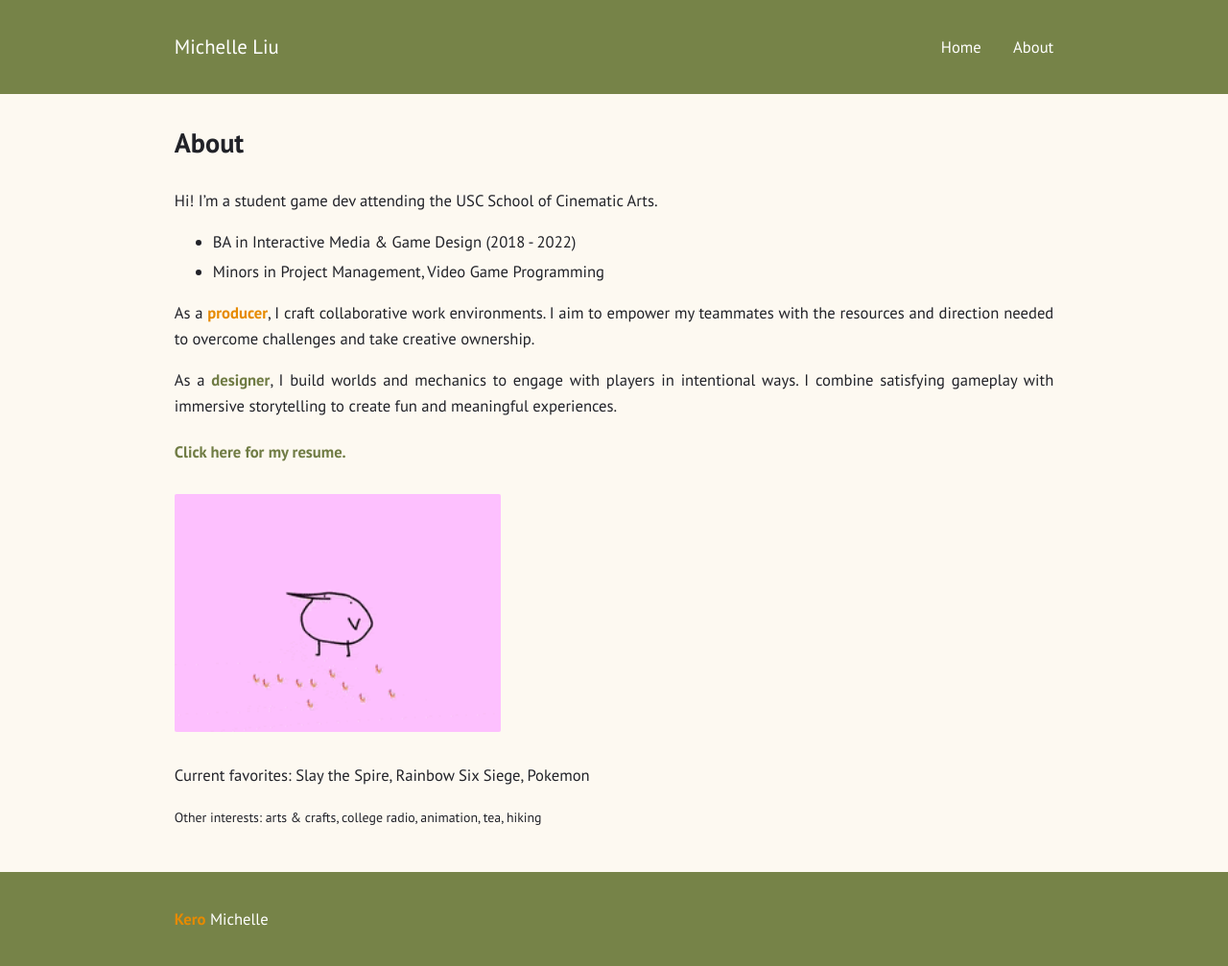
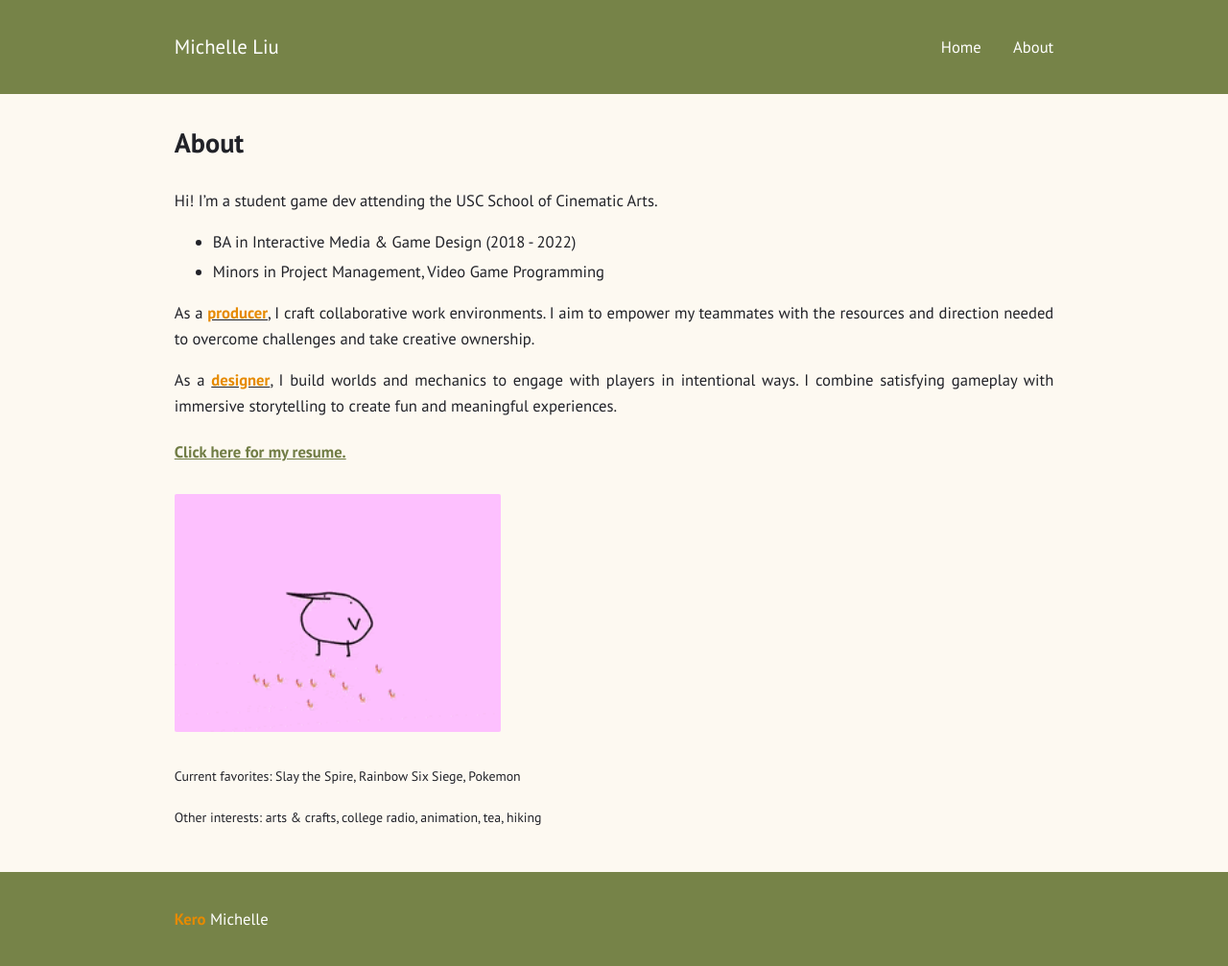
Before and after one commit to KeroMichelle/KeroMichelle.github.io, a Jekyll site: the page built from about.md, in a window 1280 px wide. Shown: the whole page at 96% size. Built offline with Jekyll 4.4.1, drawn with Linux system fonts in a browser that asks for light colours.

Commit message:
Text updates

```diff
--- a/_sass/basic.sass
+++ b/_sass/basic.sass
@@ -34,7 +34,7 @@
   font-weight: $font-weight + 200
 
 small
-  font-size: $font-size - 2
+  font-size: $font-size - 1
 
 orange
   color: $orange
--- a/about.md
+++ b/about.md
@@ -9,14 +9,14 @@
 * BA in Interactive Media & Game Design (2018 - 2022)
 * Minors in Project Management, Video Game Programming
 
-As a <b><orange>producer</orange></b>, I craft collaborative work environments. I aim to empower my teammates with the resources and direction needed to overcome challenges and take creative ownership.
+As a <u><b><orange>producer</orange></b></u>, I craft collaborative work environments. I aim to empower my teammates with the resources and direction needed to overcome challenges and take creative ownership.
 
-As a <b><olive>designer</olive></b>, I build worlds and mechanics to engage with players in intentional ways. I combine satisfying gameplay with immersive storytelling to create fun and meaningful experiences.
+As a <u><b><orange>designer</orange></b></u>, I build worlds and mechanics to engage with players in intentional ways. I combine satisfying gameplay with immersive storytelling to create fun and meaningful experiences.
 
-#### [Click here for my resume.](https://drive.google.com/file/d/1AKyIY1TZsOQoJ51c2OlOMfBiSViqMt8j/view?usp=sharing){:target="_blank"}
+#### [<u>Click here for my resume.</u>](https://drive.google.com/file/d/1AKyIY1TZsOQoJ51c2OlOMfBiSViqMt8j/view?usp=sharing){:target="_blank"}
 
 <img src="/assets/images/kero.gif" alt="kero" width="340"/>
 
-Current favorites: Slay the Spire, Rainbow Six Siege, Pokemon
+<small>Current favorites: Slay the Spire, Rainbow Six Siege, Pokemon</small>
 
 <small>Other interests: arts & crafts, college radio, animation, tea, hiking</small>
--- a/index.html
+++ b/index.html
@@ -4,7 +4,7 @@
 ---
 
 <article>
-  <h1>Welcome! I <span style="color:#e68a00">play</span> and <span style="color:#707c44">make</span> games.</h1>
+  <h1>Welcome! I <span style="color:#e68a00">produce</span> and <span style="color:#707c44">design</span> games.</h1>
 
   <p>Thanks for stopping by my very incomplete site :' )</p>
 
```
